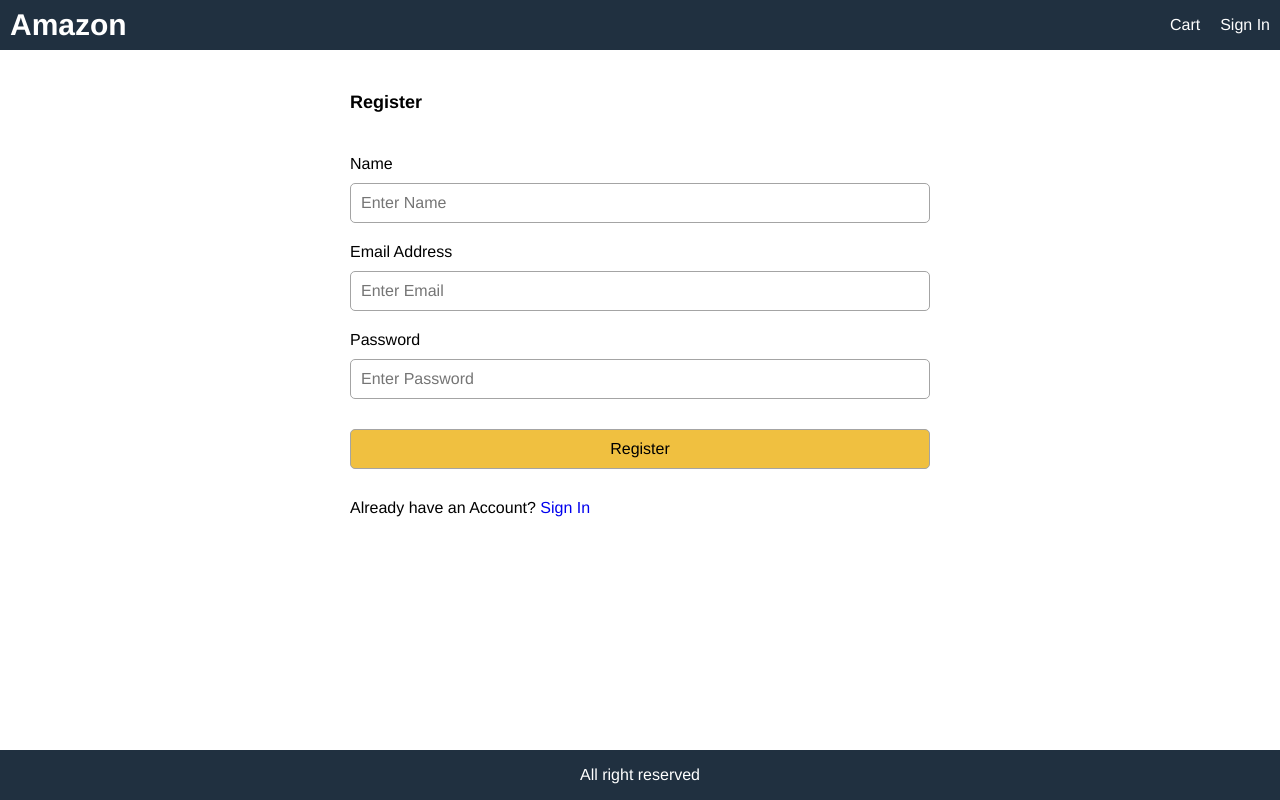
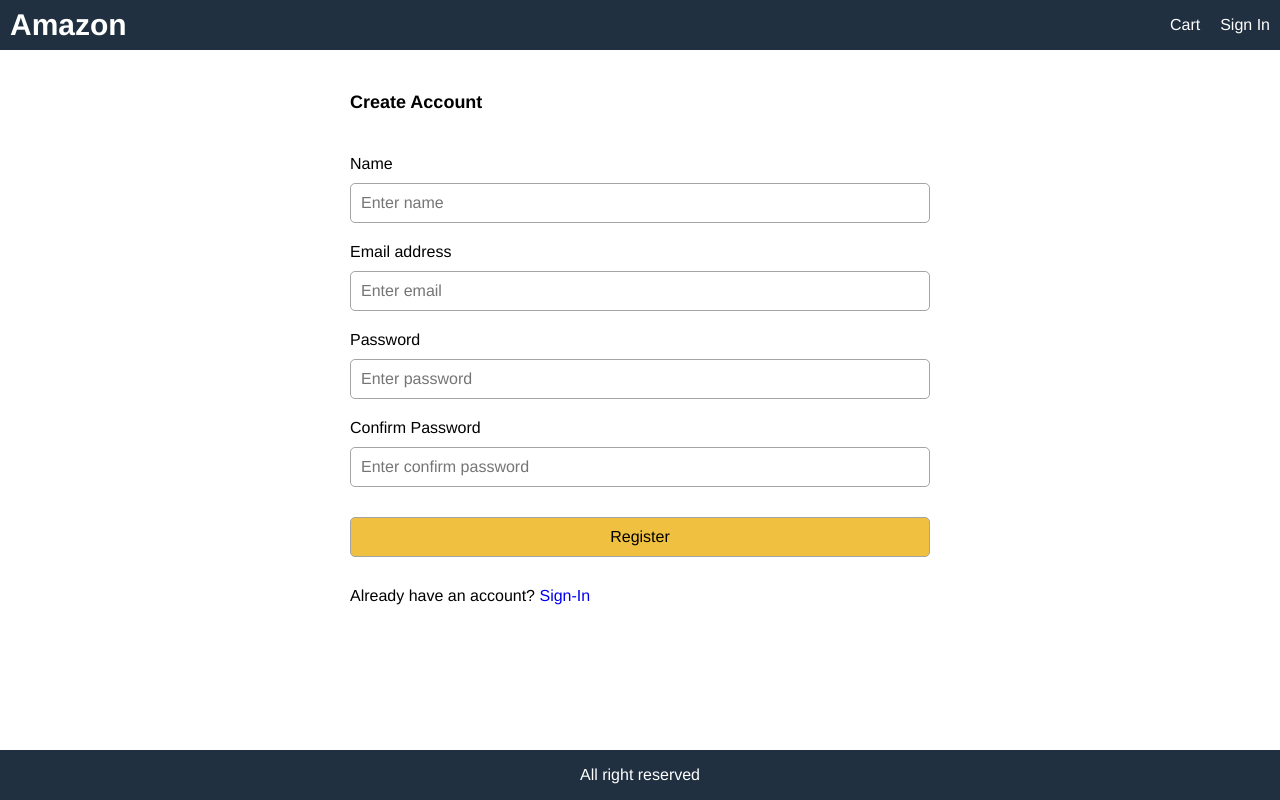
Before and after one commit to YoussefPasha/MEARN-AMAZON, a React (Create React App) app in the folder client/: page /register in a window 1280 px wide. Built offline with nearby package versions, Linux system fonts and the light colour scheme.

Commit message:
register done backend with frontend

```diff
--- a/client/src/actions/userActions.js
+++ b/client/src/actions/userActions.js
@@ -33,7 +33,7 @@
 };
 
 export const register = (name, email, password) => async (dispatch) => {
-  dispatch({ type: USER_REGISTER_REQUEST, payload: { name, email, password } });
+  dispatch({ type: USER_REGISTER_REQUEST, payload: { email, password } });
   try {
     const { data } = await Axios.post("/api/users/register", {
       name,
--- a/client/src/components/LoadingBox.js
+++ b/client/src/components/LoadingBox.js
@@ -3,7 +3,7 @@
 export default function LoadingBox() {
   return (
     <div
-      className="Loader"
+      className="Loader loading"
       style={{ display: "flex", textAlign: "center" }}
     ></div>
   );
--- a/client/src/screens/RegisterScreen.js
+++ b/client/src/screens/RegisterScreen.js
@@ -1,6 +1,6 @@
 import React, { useEffect, useState } from "react";
+import { useDispatch, useSelector } from "react-redux";
 import { Link } from "react-router-dom";
-import { useDispatch, useSelector } from "react-redux";
 import { register } from "../actions/userActions";
 import LoadingBox from "../components/LoadingBox";
 import MessageBox from "../components/MessageBox";
@@ -9,17 +9,23 @@
   const [name, setName] = useState("");
   const [email, setEmail] = useState("");
   const [password, setPassword] = useState("");
+  const [confirmPassword, setConfirmPassword] = useState("");
 
   const redirect = props.location.search
     ? props.location.search.split("=")[1]
     : "/";
+
   const userRegister = useSelector((state) => state.userRegister);
   const { userInfo, loading, error } = userRegister;
 
   const dispatch = useDispatch();
   const submitHandler = (e) => {
     e.preventDefault();
+    if (password !== confirmPassword) {
+      alert("Password and confirm password are not match");
+    } else {
       dispatch(register(name, email, password));
+    }
   };
   useEffect(() => {
     if (userInfo) {
@@ -30,44 +36,49 @@
     <div>
       <form className="form" onSubmit={submitHandler}>
         <div>
-          <h1>Register</h1>
+          <h1>Create Account</h1>
         </div>
-        {loading && <LoadingBox />}
-        {error && <MessageBox variant="danger"> {error} </MessageBox>}
-        {!loading && (
-          <>
+        {loading && <LoadingBox></LoadingBox>}
+        {error && <MessageBox variant="danger">{error}</MessageBox>}
         <div>
           <label htmlFor="name">Name</label>
           <input
             type="text"
             id="name"
-                placeholder="Enter Name"
+            placeholder="Enter name"
             required
-                value={name}
             onChange={(e) => setName(e.target.value)}
-              />
+          ></input>
         </div>
         <div>
-              <label htmlFor="email">Email Address</label>
+          <label htmlFor="email">Email address</label>
           <input
             type="email"
             id="email"
-                placeholder="Enter Email"
+            placeholder="Enter email"
             required
-                value={email}
             onChange={(e) => setEmail(e.target.value)}
-              />
+          ></input>
         </div>
         <div>
           <label htmlFor="password">Password</label>
           <input
             type="password"
             id="password"
-                placeholder="Enter Password"
+            placeholder="Enter password"
             required
-                value={password}
             onChange={(e) => setPassword(e.target.value)}
-              />
+          ></input>
+        </div>
+        <div>
+          <label htmlFor="confirmPassword">Confirm Password</label>
+          <input
+            type="password"
+            id="confirmPassword"
+            placeholder="Enter confirm password"
+            required
+            onChange={(e) => setConfirmPassword(e.target.value)}
+          ></input>
         </div>
         <div>
           <label />
@@ -78,11 +89,10 @@
         <div>
           <label />
           <div>
-                Already have an Account? <Link to="/signin">Sign In </Link>
+            Already have an account?{" "}
+            <Link to={`/signin?redirect=${redirect}`}>Sign-In</Link>
           </div>
         </div>
-          </>
-        )}
       </form>
     </div>
   );
--- a/client/src/screens/SignInScreen.js
+++ b/client/src/screens/SignInScreen.js
@@ -66,7 +66,10 @@
             <div>
               <label />
               <div>
-                New Customer? <Link to="/register">Create Your Account</Link>
+                New customer?{" "}
+                <Link to={`/register?redirect=${redirect}`}>
+                  Create your account
+                </Link>
               </div>
             </div>
           </>
```
Also changed, not shown: client/src/reducers/userReducers.js (line endings or trailing spaces), 1 other file (tests, documents, lock files or other folders). Lines whose indentation alone changed are shown as unchanged.
